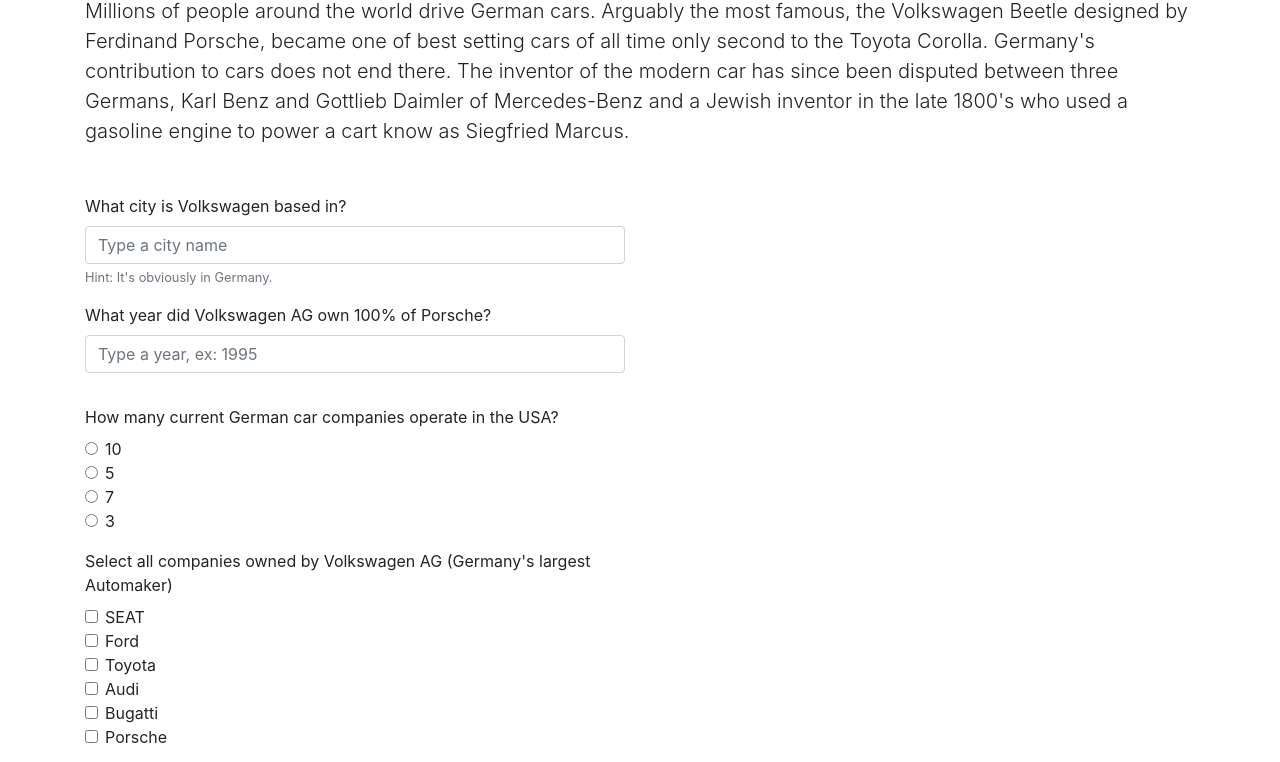
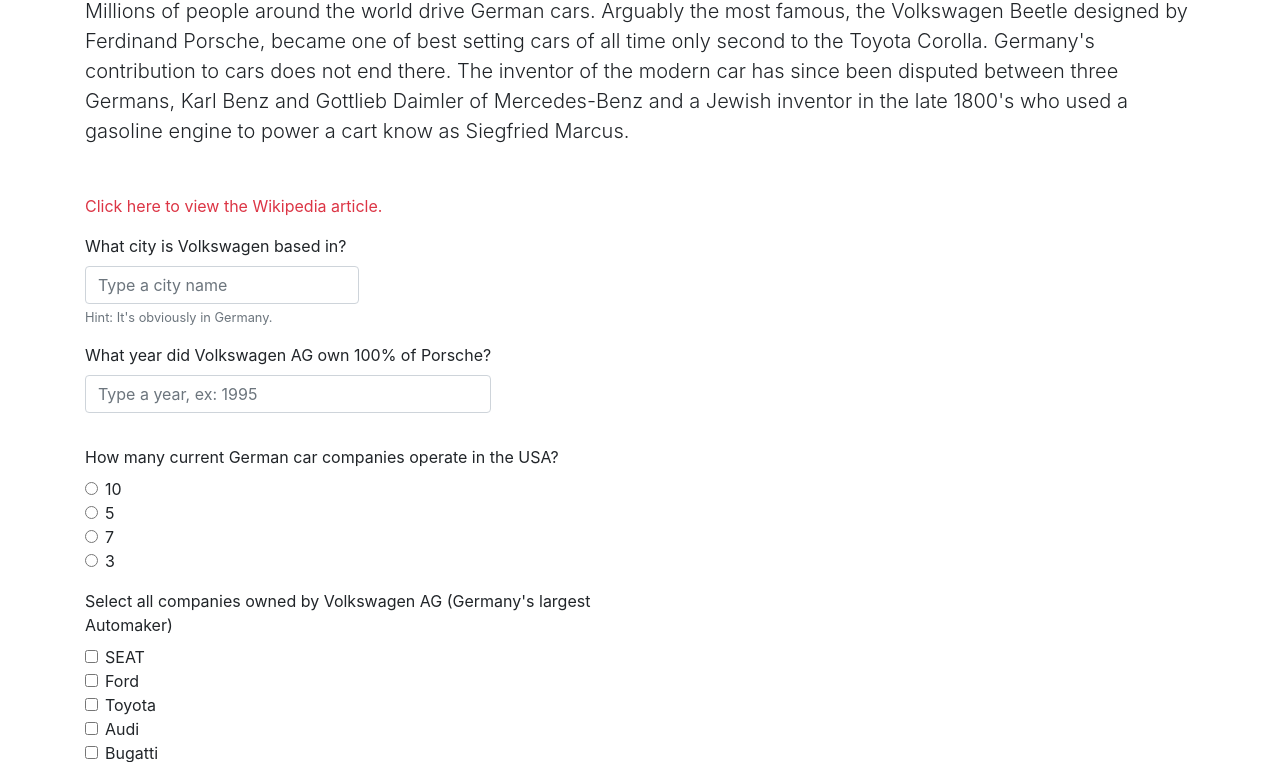
Before and after one commit to imichaelowens/bootstrap-forms, a plain HTML site: page index.html in a window 1280 px wide. Shown: the part 60-822 px from the top of the page. Drawn offline with Linux system fonts and the light colour scheme.

Commit message:
Update index.html

```diff
--- a/index.html
+++ b/index.html
@@ -15,13 +15,19 @@
   <small class="lead text-center"> Millions of people around the world drive German cars. Arguably the most famous, the Volkswagen Beetle designed by Ferdinand Porsche, became one of best setting cars of all time only second to the Toyota Corolla. Germany's contribution to cars does not end there. The inventor of the modern car has since been disputed between three Germans, Karl Benz and Gottlieb Daimler of Mercedes-Benz and a Jewish inventor in the late 1800's who used a gasoline engine to power a cart know as Siegfried Marcus.
   </small>
 
+
   <div class="row row-cols-sm-1 row-cols-md-2 pt-5">
 
-    <!-- Question 1 -->
     <div class="col justify-content-start">
       <form>
-      <div class="input-grpup">
-      <div class="form-group">
+      <div>
+        <a href="https://en.wikipedia.org/wiki/Automotive_industry_in_Germany" class="text-decoration-none text-danger" target="_blank">Click here to view the Wikipedia article.</a>
+      </div>
+
+      <div class="input-group">
+
+        <!-- Question 1 -->
+      <div class="form-group pt-3">
         <label class="form-control-label" for="vwbasedin">What city is Volkswagen based in?</label>
         <input class="form-control" type="text" name="vwbasedin" id="vwbasedin" placeholder="Type a city name">
         <small class="form-text text-muted" id="vwcityhint">Hint: It's obviously in Germany.</small>
```
